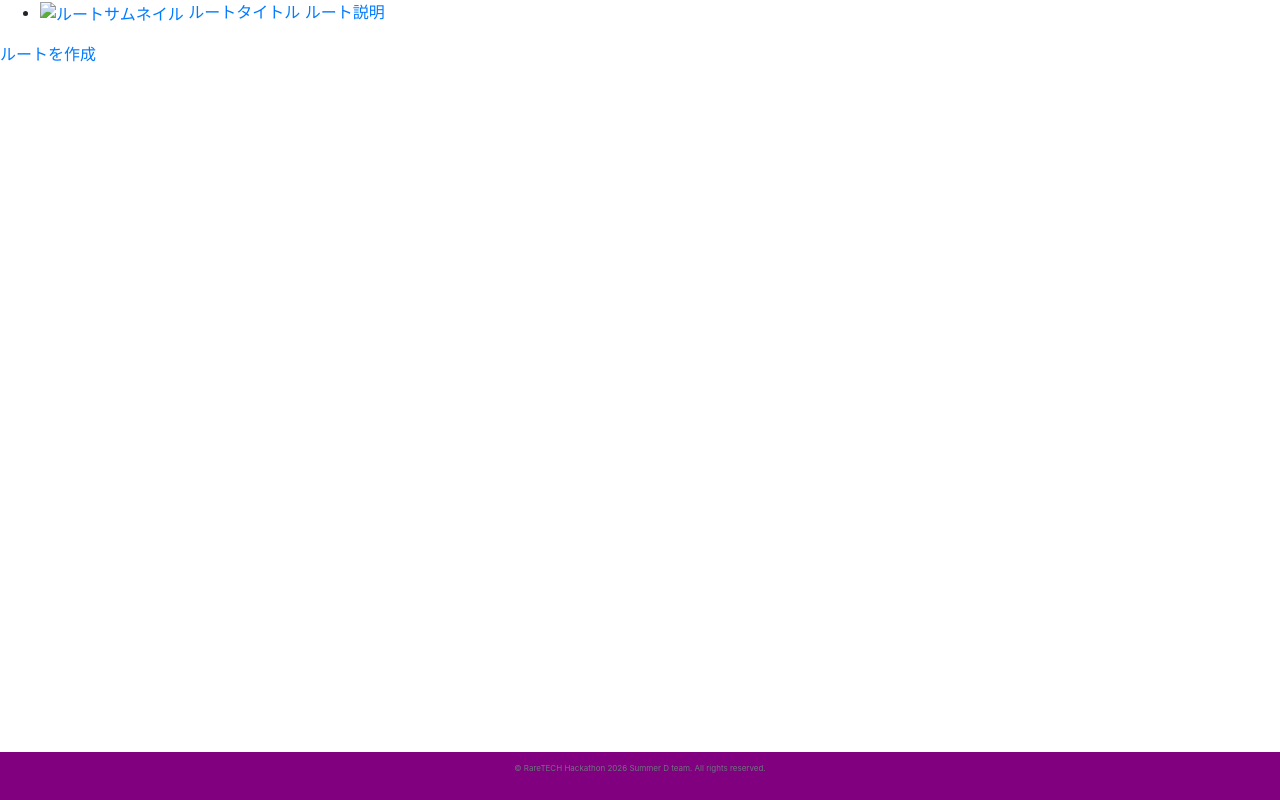
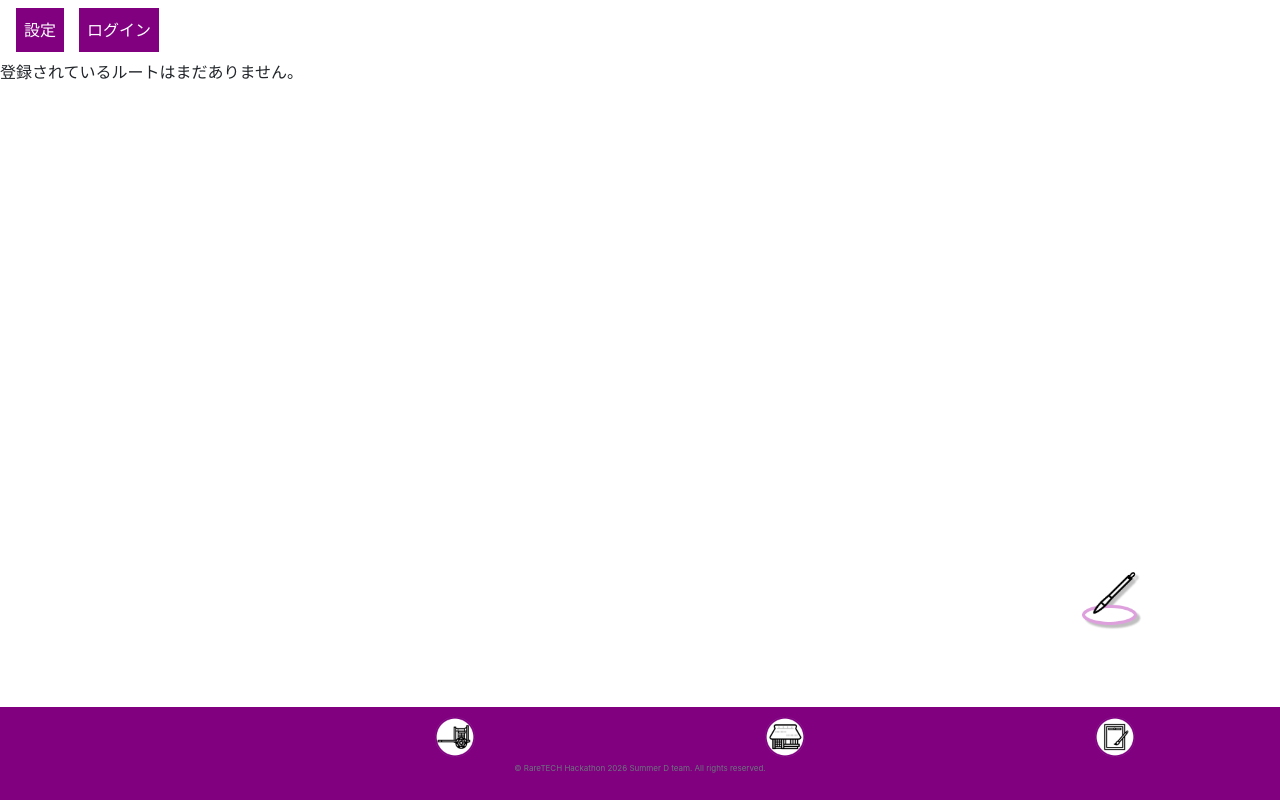
Before and after one commit to Hackathon-Basic-D/Hackathon-Basic-D-Team-application, a Django app: template templates/routes/route_list.html in a window 1280 px wide. Run offline with Django 5.2, Linux system fonts and the light colour scheme; the template is opened without the code that fills it, so the values that code supplies are empty.

Commit message:
route_list.html、route_create.htmlを作成。一部遷移先を端折ってます

```diff
--- /dev/null
+++ b/static/css/route.css
@@ -0,0 +1,17 @@
+.route_create_btn {
+      position: fixed;
+      bottom: 20%;
+      right: 10%;
+      margin: 10px;
+}
+
+.route_create_btn img {
+    width: 60px;
+    height: 60px;
+}
+
+.selected_route{
+   width: 300px;                /* 横幅を200pxに指定 */
+   height: 200px;               /* 横幅を200pxに指定 */
+   overflow-y: scroll;
+}
--- a/templates/routes/route_list.html
+++ b/templates/routes/route_list.html
@@ -1,45 +1,29 @@
-<!doctype html>
-<html lang="ja">
-  <head>
-    <!-- Required meta tags -->
-    <meta charset="utf-8">
-    <title>ルート一覧</title>
-    <meta name="viewport" content="width=device-width, initial-scale=1, shrink-to-fit=no">
+{% extends 'base.html' %}
+{% block title %}ルート一覧{% endblock %}
+{% block page_css %}<link rel="stylesheet" href="{{ static('css/route.css') }}">{% endblock %}
 
-    <!-- Bootstrap CSS -->
-    <link rel="stylesheet" href="https://cdn.jsdelivr.net/npm/bootstrap@4.1.3/dist/css/bootstrap.min.css" integrity="sha384-MCw98/SFnGE8fJT3GXwEOngsV7Zt27NXFoaoApmYm81iuXoPkFOJwJ8ERdknLPMO" crossorigin="anonymous">
-    <!-- CSSの読み込み-->
-    <link rel="stylesheet" href="/static/css/base.css">
-</head>
+{% block header%}{% include 'header.html' %}{% endblock%}
+{% block content %}
+  <!-- ヘッダー -->
+  <header class="header">
+  </header>
 
-<body>
-<!-- ヘッダー -->
-<header class="header">
-</header>
+  <!-- ルート一覧（1件ずつ繰り返し表示） -->
+  <div class="route-list">
+    {% for route in routes %}
+      <div class="route-card">
+        <!-- Routeモデルのフィールド（例: name）を表示 -->
+        <h3>{{ route.route_title }}</h3>
 
-<!-- ルート一覧（1件ずつ繰り返し表示される想定） -->
-<ul>
-  <!-- ルート1件（クリックで詳細へ 遷移先: routes:detail） -->
-  <li>
-    <a href="#">
-      <!-- サムネイル画像（妖怪など） -->
-      <img src="#" alt="ルートサムネイル">
-      <!-- ルートタイトル（例：【大阪】鵺の痕跡をたどる） -->
-      <span>ルートタイトル</span>
-      <!-- ルート説明（例：伝説の幻獣を探して） -->
-      <span>ルート説明</span>
-    </a>
-  </li>
-</ul>
-
-<!-- 新しいルートを作成（遷移先: routes:create ＝ route_create.html） -->
-<a href="#">ルートを作成</a>
-
-<!-- フッター -->
-<footer class="footer">
-    <div class="container">
-        <p class="text-muted">© RareTECH Hackathon 2026 Summer D team. All rights reserved.</p>
-    </div>
-</footer>
-</body>
-</html>
+        <!-- 詳細画面（route_detail）へのリンク -->
+        <a href="{{ url('routes:route_detail', route.pk) }}">詳細を見る</a>
+      </div>
+    {% else %}
+      <p>登録されているルートはまだありません。</p>
+    {% endfor %}
+  </div>
+  <div class="route_create_btn">
+    <a href="{{ url('routes:route_create') }}"><img src="{{ static('image/writingpen.png') }}" alt="ルート">
+  </div>
+{% endblock %}
+{% block footer%}{% include 'footer.html' %}{% endblock%}
```
Also changed, not shown: templates/routes/route_create.html (+23 -29 lines), static/image/writingpen.png (added).
